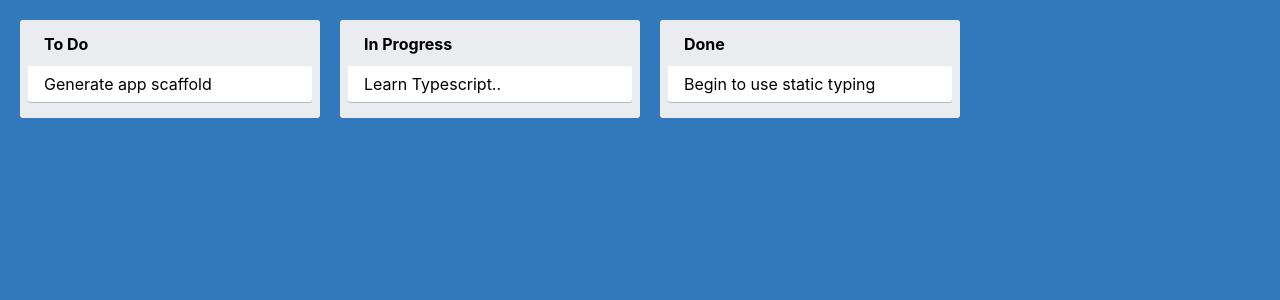
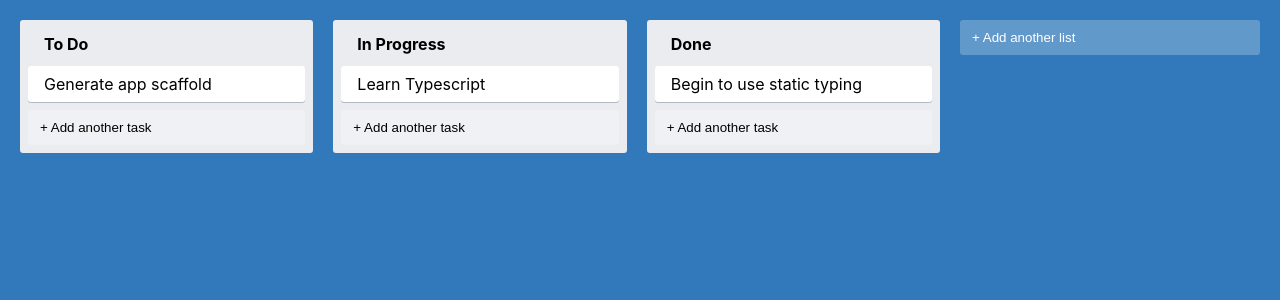
Before and after one commit to ybeliaev/SomeProjectReact-test, a React (Create React App) app: page / in a window 1280 px wide. Shown: the top 300 px of the page. Built offline with nearby package versions, Linux system fonts and the light colour scheme.

Commit message:
AddNewItem to App

```diff
--- a/src/App.tsx
+++ b/src/App.tsx
@@ -13,11 +13,15 @@ const App: FC = () => {
                 <Card text="Generate app scaffold" />
             </Column>
             <Column text="In Progress">
-                <Card text="Learn Typescript.." />
+                <Card text="Learn Typescript" />
             </Column>
             <Column text="Done">
                 <Card text="Begin to use static typing" />
             </Column>
+            <AddNewItem
+                toggleButtonText="+ Add another list"
+                onAdd={console.log}
+            />
         </AppContainer>
     )
 }
--- a/src/Column.tsx
+++ b/src/Column.tsx
@@ -1,4 +1,7 @@
 import React, { FC } from 'react'
+
+import { AddNewItem } from './AddNewItem'
+
 import { ColumnContainer, ColumnTitle } from './styles'
 
 type ColumnProps = {
@@ -11,6 +14,11 @@ export const Column: FC<ColumnProps> = ({ children, text }) => {
         <ColumnContainer>
             <ColumnTitle>{text}</ColumnTitle>
             {children}
+            <AddNewItem
+                toggleButtonText="+ Add another task"
+                onAdd={console.log}
+                dark
+            />
         </ColumnContainer>
     )
 }
```
